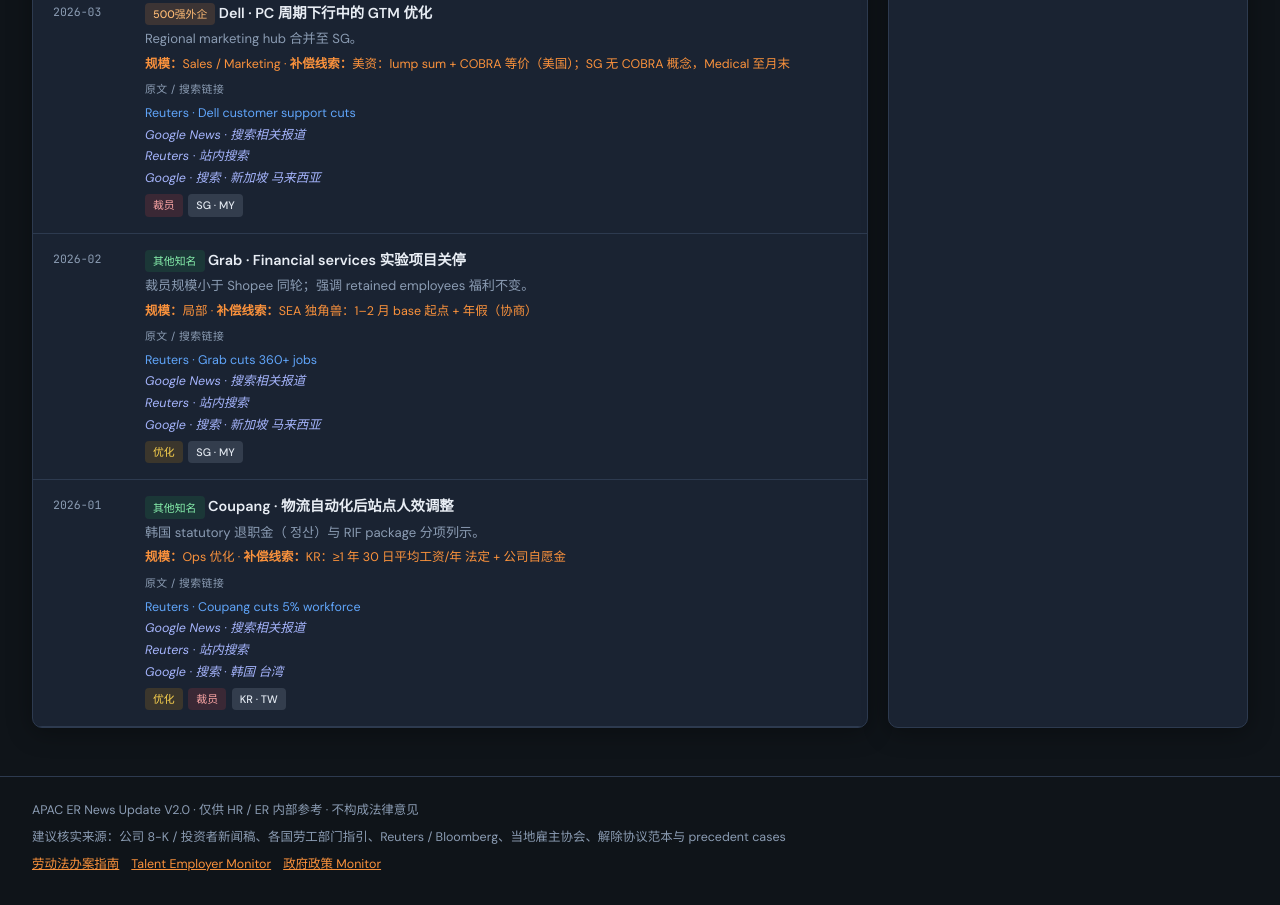
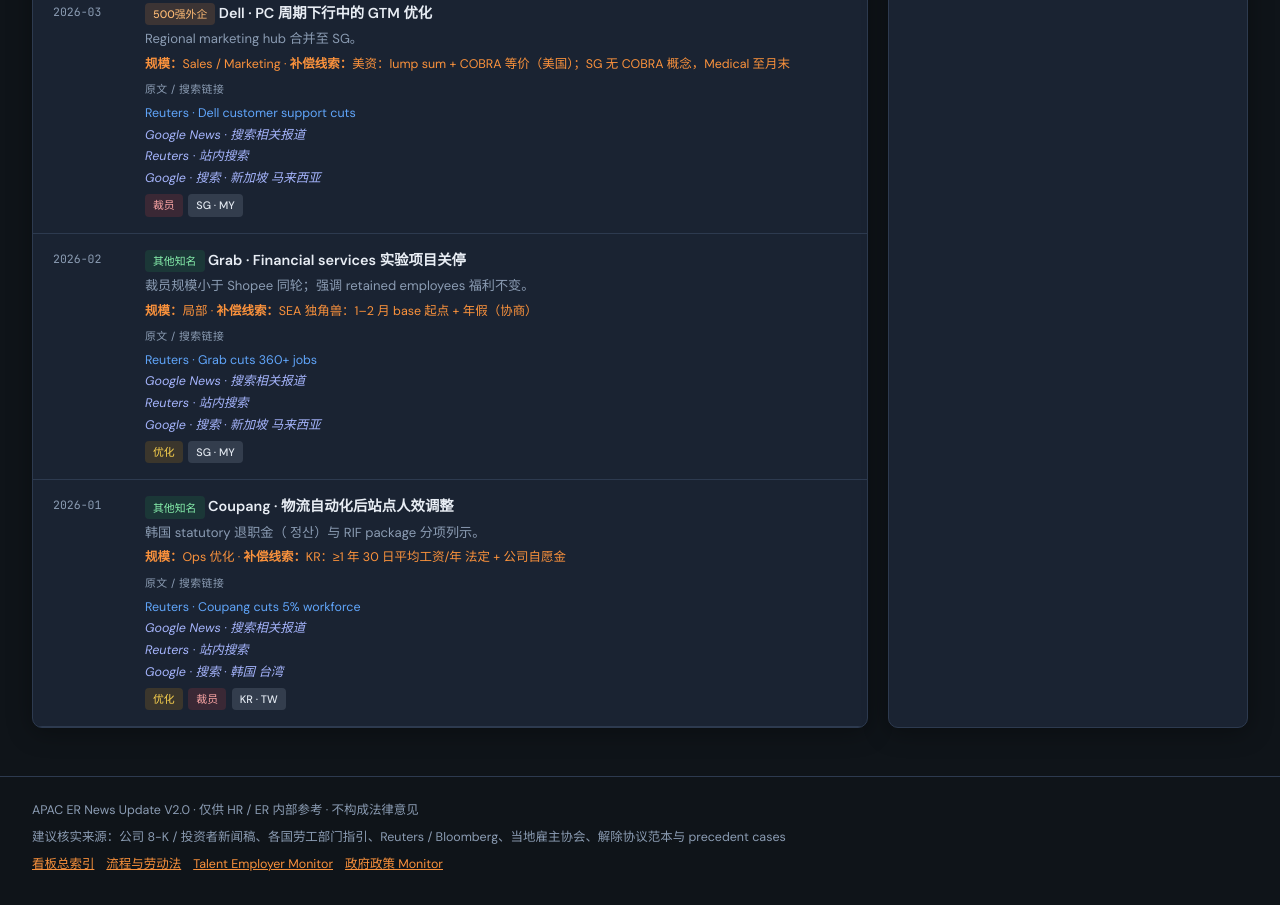
Before and after one commit to roqianebay/apac-ta-employer-monitor, a plain HTML site: page web/index.html in a window 1280 px wide. Shown: the part 3654-4559 px from the top of the page. Drawn offline with Linux system fonts and the light colour scheme.

Commit message:
Link footer to APAC ER dashboard index page.
Co-authored-by: Cursor <cursoragent@cursor.com>

```diff
--- a/web/index.html
+++ b/web/index.html
@@ -503,7 +503,8 @@
     <span id="ui-footer-1">APAC ER News Update V2.0 · 仅供 HR / ER 内部参考 · 不构成法律意见</span>
     <span id="ui-footer-2">建议核实来源：公司 8-K / 投资者新闻稿、各国劳工部门指引、Reuters / Bloomberg、当地雇主协会、解除协议范本与 precedent cases</span>
     <div class="hub-footer">
-      <a href="https://roqianebay.github.io/apac-labor-hr-practice/" id="ui-hub-labor">劳动法办案指南</a>
+      <a href="https://roqianebay.github.io/apac-labor-hr-practice/er-dashboards.html" id="ui-hub-index">看板总索引</a>
+      <a href="https://roqianebay.github.io/apac-labor-hr-practice/" id="ui-hub-labor">流程与劳动法</a>
       <a href="https://roqianebay.github.io/apac-ta-employer-policy-monitor/" id="ui-hub-talent">Talent Employer Monitor</a>
       <a href="https://roqianebay.github.io/apac-policy-monitor/" id="ui-hub-gov">政府政策 Monitor</a>
     </div>
--- a/web/js/er-news-lang.js
+++ b/web/js/er-news-lang.js
@@ -69,7 +69,8 @@
     kRisk: L("ER 风险", "ER risk"),
     kSource: L("摘要来源", "Source summary"),
     sevBlock: L("补偿 / 遣散框架", "Severance framework"),
-    hubLabor: L("劳动法办案指南", "Labor & HR guide"),
+    hubIndex: L("看板总索引", "Dashboard index"),
+    hubLabor: L("流程与劳动法", "Process & labor law"),
     hubTalent: L("Talent Employer Monitor", "Talent Employer Monitor"),
     hubGov: L("政府政策 Monitor", "Gov policy monitor"),
     footer1: L(
@@ -176,6 +177,7 @@
     }
     setText("ui-footer-1", t(UI.footer1));
     setText("ui-footer-2", t(UI.footer2));
+    setText("ui-hub-index", t(UI.hubIndex));
     setText("ui-hub-labor", t(UI.hubLabor));
     setText("ui-hub-talent", t(UI.hubTalent));
     setText("ui-hub-gov", t(UI.hubGov));
```
